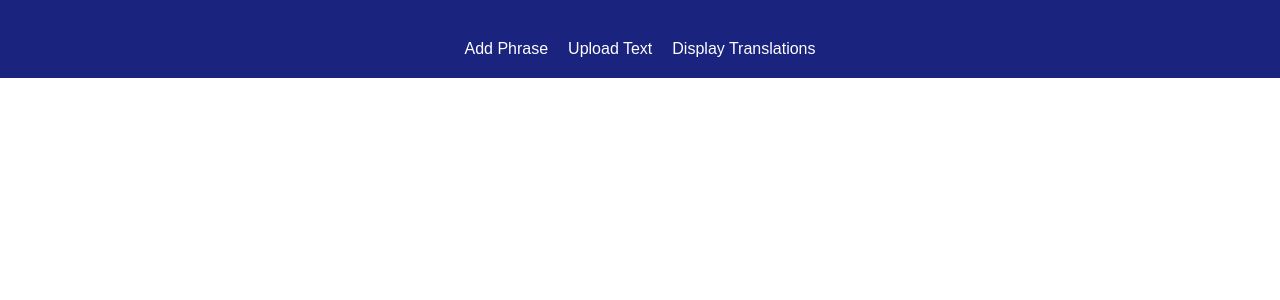
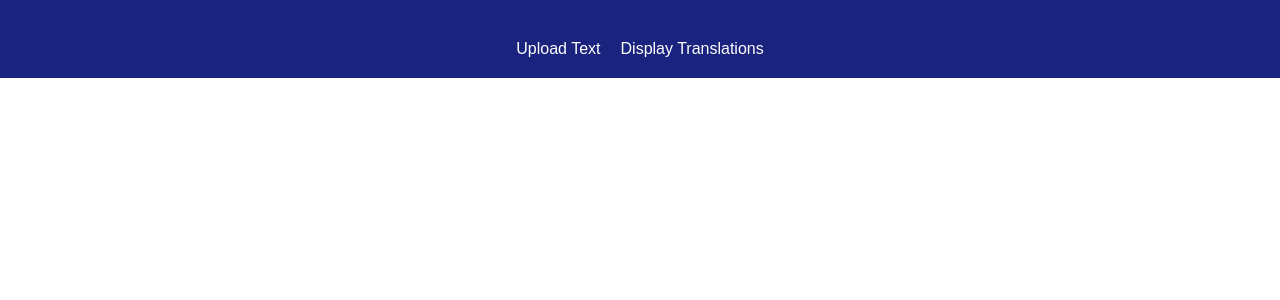
Before and after one commit to lukasz-pudlo/langcache, a React (Create React App) app in the folder langcache-frontend/: page / in a window 1280 px wide. Shown: the top 300 px of the page. Built offline with nearby package versions, Linux system fonts and the light colour scheme.

Commit message:
Remove AddPhrase from Navbar

```diff
--- a/langcache-frontend/src/App.js
+++ b/langcache-frontend/src/App.js
@@ -1,6 +1,5 @@
 import React from 'react';
 import { BrowserRouter as Router, Route, Routes } from 'react-router-dom';
-import AddPhrase from './components/AddPhrase';
 import UploadText from './components/UploadText';
 import DisplayTranslations from './components/DisplayTranslations';
 import Navbar from './components/Navbar';
@@ -9,11 +8,9 @@ import Navbar from './components/Navbar';
 function App() {
   return (
     <Router>
-
       <Navbar />
       <div className="content-container">
         <Routes>
-          <Route path="/add_phrase" element={<AddPhrase />} />
           <Route path="/upload_text" element={<UploadText />} />
           <Route path="/translations" element={<DisplayTranslations />} />
         </Routes>
--- a/langcache-frontend/src/components/Navbar.js
+++ b/langcache-frontend/src/components/Navbar.js
@@ -9,11 +9,6 @@ const Navbar = () => {
       <header>
         <nav>
           <ul>
-            <li>
-            <NavLink to="/add_phrase" className={location.pathname === '/add_phrase' ? 'active-link' : ''}>
-              Add Phrase
-            </NavLink>
-            </li>
             <li>
             <NavLink to="/upload_text" className={location.pathname === '/upload_text' ? 'active-link' : ''}>
               Upload Text
```
